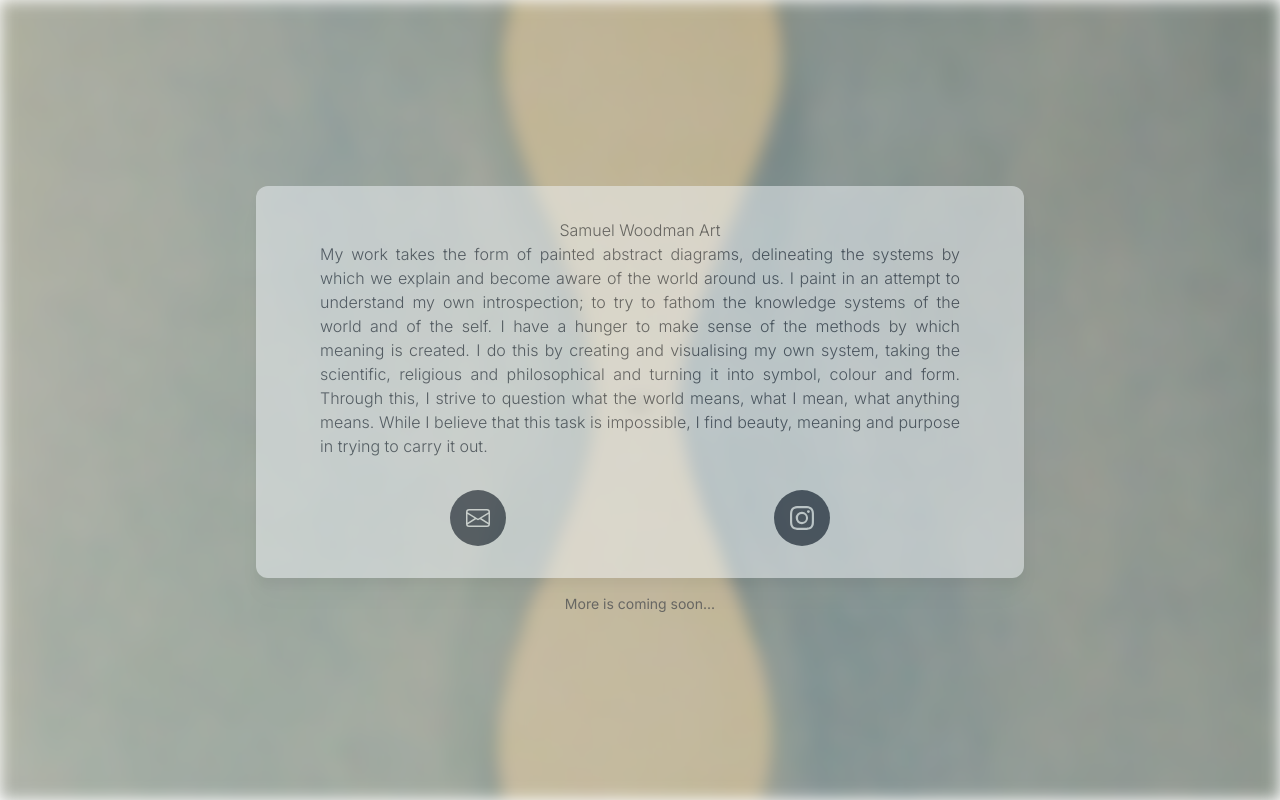
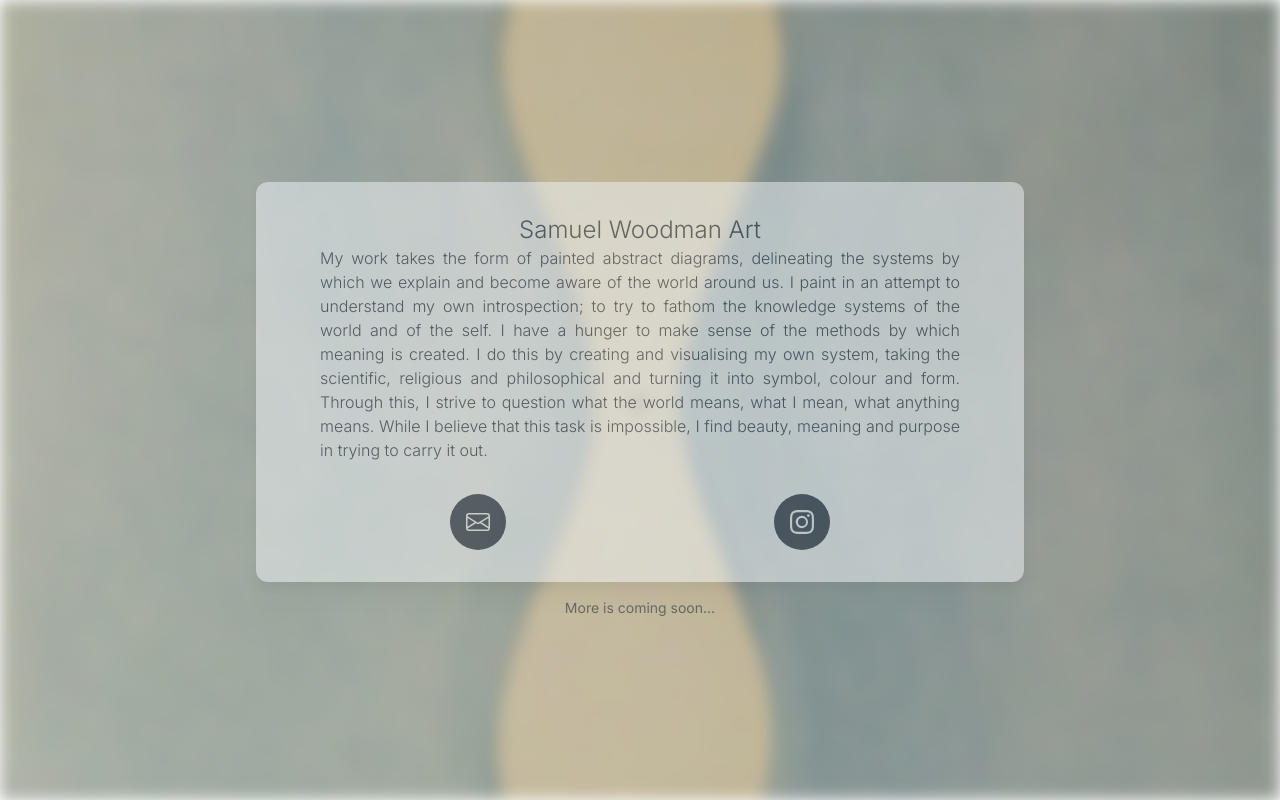
Before and after one commit to ollierwoodman/samwart, a website: page public/index.html in a window 1280 px wide. Drawn offline with Linux system fonts and the light colour scheme; a web font is replaced by a local one.

Commit message:
Update heading size temp

```diff
--- a/public/index.html
+++ b/public/index.html
@@ -21,7 +21,7 @@
   <div id="slideshow" class="absolute -z-10 blur w-full h-full overflow-clip">
   </div>
   <div class="container md:max-w-3xl transition-opacity opacity-100 md:opacity-50 hover:opacity-100 bg-slate-100 text-slate-900 rounded-xl drop-shadow-xl py-8 px-16">
-    <h1 class="font-light text-5xl text-center">Samuel Woodman Art</h1>
+    <h1 class="font-light text-2xl text-center">Samuel Woodman Art</h1>
     <p class="font-light text-justify mb-8">
       My work takes the form of painted abstract diagrams, delineating the systems by
       which we explain and become aware of the world around us. I paint in an attempt to
```
